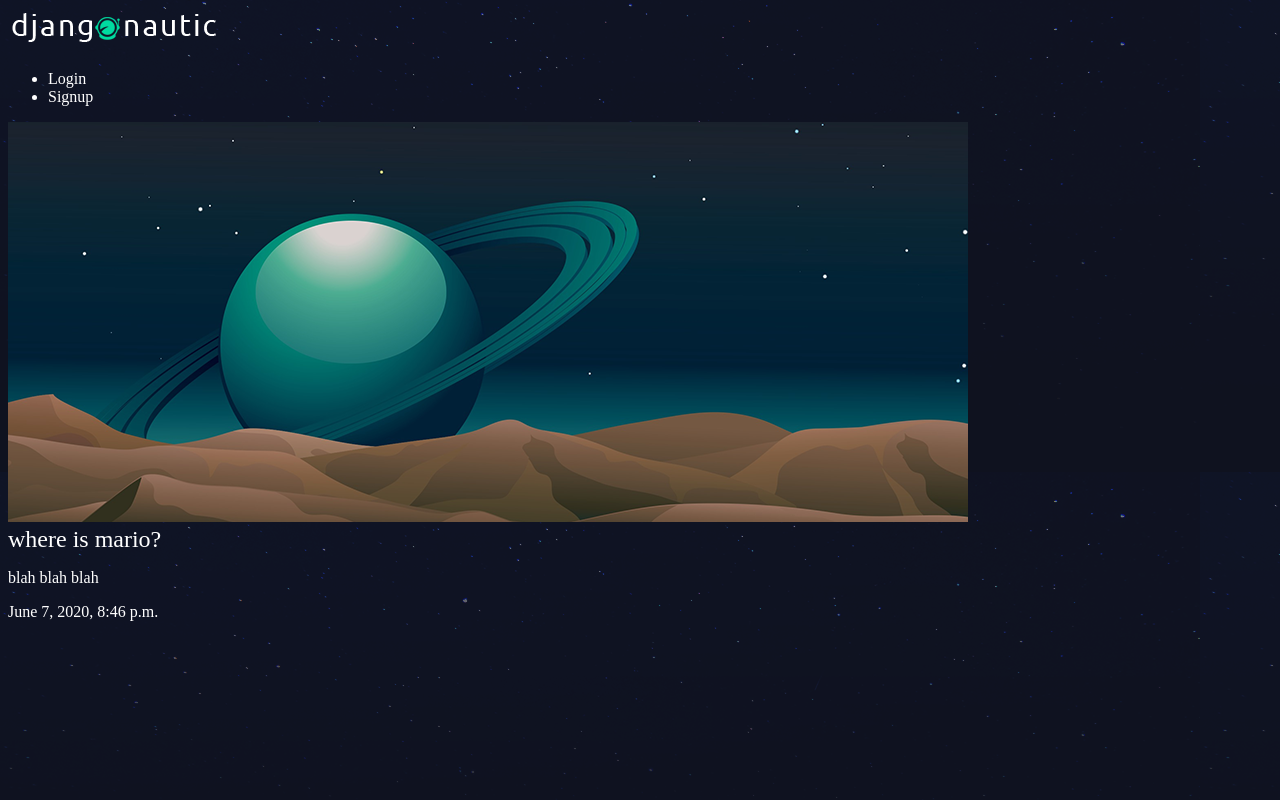
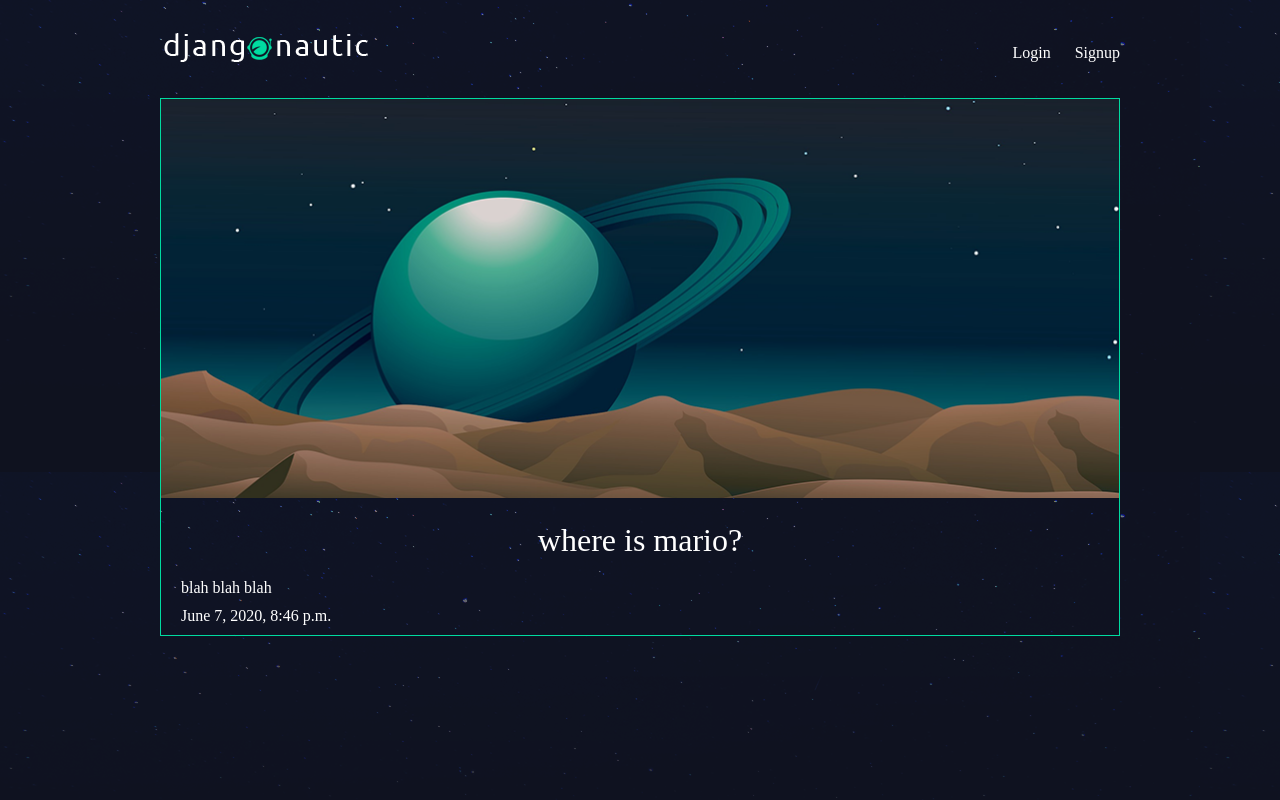
Before and after one commit to ketansahu07/djangonautic, a Django app: a page that uses templates/base_layout.html in a window 1280 px wide. Run offline with Django 3.2, Linux system fonts and the light colour scheme; data comes from the database, SQL or seed files in the repository.

Commit message:
css modified

```diff
--- a/assets/styles.css
+++ b/assets/styles.css
@@ -1,6 +1,6 @@
 body{
     background-color: #0f121f;
-    background-image: url(stars.png);
+    background-image: url(/static/stars.png);
     background-repeat-y: no-repeat;
     color: #fff;
 }
@@ -18,3 +18,87 @@ a, a:hover, a:visited{
     color: #fff;
     text-decoration: none;
 }
+
+.wrapper{
+    max-width: 960px;
+    margin: 0 auto;
+}
+
+div.wrapper > h1{
+    text-align: center;
+    margin: 100px auto;
+    font-size: 2.4em
+}
+
+header{
+    display: grid;
+    grid-template-columns: 1fr 1fr;
+    padding: 20px 0;
+}
+
+nav{
+    justify-self: end;
+}
+
+nav li{
+    display: inline-block;
+    list-style-type: none;
+    margin-left: 20px;
+}
+
+nav button{
+    background: none;
+    color: #fff;
+    cursor: pointer;
+    border: 0;
+    font-size: 16px;
+}
+
+.articles{
+    display: grid;
+    grid-template-columns: 1fr 1fr 1fr;
+    grid-gap: 30px;
+}
+
+.article{
+    padding: 10px;
+    border: 1px solid #00dba0;
+    position: relative;
+    padding-bottom: 40px;
+}
+
+.article h2{
+    font-size: 1.2em;
+}
+
+.article .author{
+    padding: 10px;
+    background: #00dba0;
+    position: absolute;
+    right: 0;
+    bottom: 0;
+    margin: 0;
+    color: #0f121f;
+}
+
+.article-detail .article{
+    padding: 0;
+}
+
+.article-detail  .article img{
+    max-width: 100%;
+}
+
+.article-detail  .article h2{
+    text-align: center;
+    margin: 20px auto;
+    font-size: 2em
+}
+
+.article-detail .article h3{
+    text-align: center;
+}
+
+.article-detail  .article p{
+    margin: 10px 20px
+}
```
